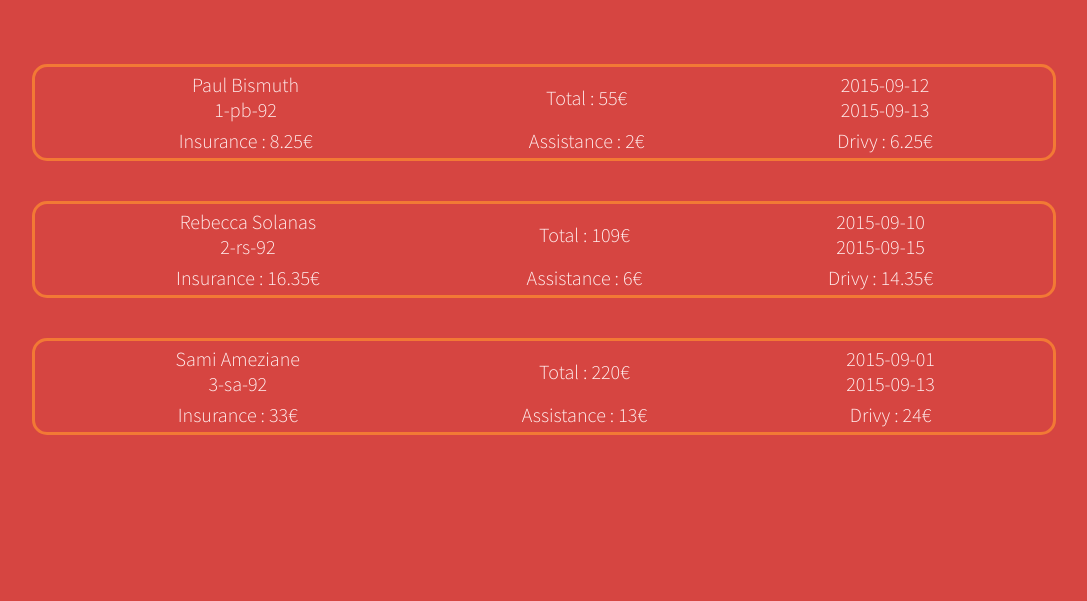
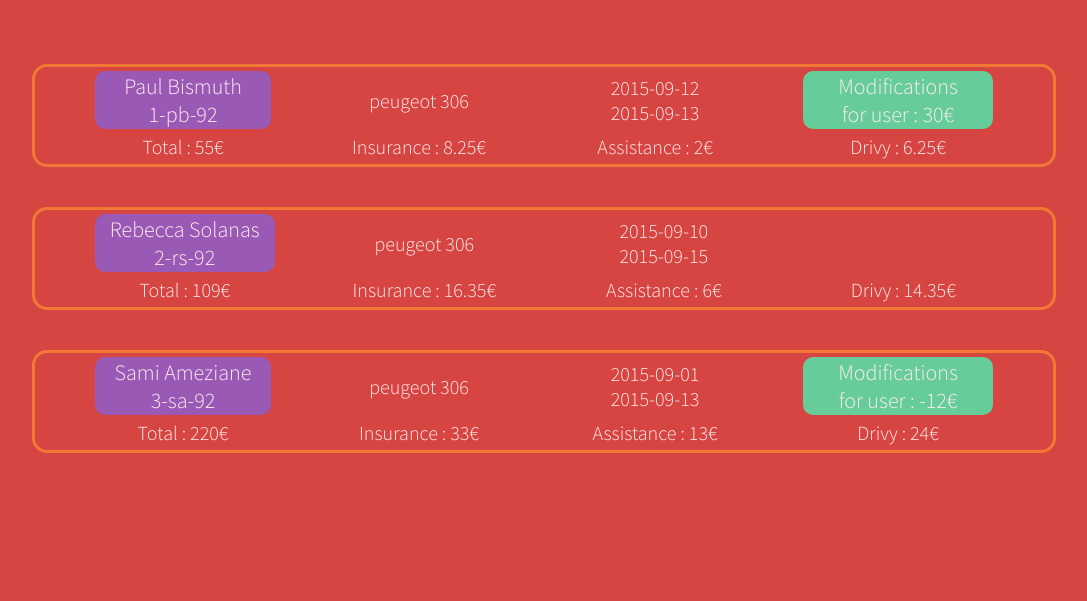
Before and after one commit to a-Name/Web-Apps, a plain HTML site: page WS1/EX6/index.html in a window 1280 px wide. Shown: the part 199-800 px from the top of the page, without its empty margins (96-1183 px from the left). Drawn offline with Linux system fonts and the light colour scheme.

Commit message:
TP1 final

```diff
--- a/WS1/EX6/ex6.js
+++ b/WS1/EX6/ex6.js
@@ -67,52 +67,66 @@ var rental = {
   ]
 };
 
+// #### CALCUL DES MODIFICATIONS #### \\
 var delta = [];
 for( var i = 0; i < rental.rentalModifications.length; i++){
 	for (var j = 0; j < rental.rentals.length; j++) {
 		if(rental.rentalModifications[i].rentalId === rental.rentals[j].id){
 			if(rental.rentalModifications[i].end_date!==undefined){
-				//delta.push([rental.rentals[j].id,rental.rentals[j].end_date]);
+        for(var k = 0; k < rental.cars.length; k++){if(rental.cars[k].id === rental.rentals[j].carId){delta.push([rental.rentals[j].id, getPrice(rental.rentals[j].pickupDate, rental.rentals[j].returnDate, rental.rentals[j].distance, rental.cars[k].pricePerDay, rental.cars[k].pricePerKm, rental.rentals[j].options.deductibleReduction)]);}}
 				rental.rentals[j].returnDate = rental.rentalModifications[i].end_date;
 			}
 			if(rental.rentalModifications[i].pickupDate!==undefined){
-				//delta.push([rental.rentals[j].id,rental.rentals[j].pickupDate]);
+        for(var k = 0; k < rental.cars.length; k++){if(rental.cars[k].id === rental.rentals[j].carId){delta.push([rental.rentals[j].id, getPrice(rental.rentals[j].pickupDate, rental.rentals[j].returnDate, rental.rentals[j].distance, rental.cars[k].pricePerDay, rental.cars[k].pricePerKm, rental.rentals[j].options.deductibleReduction)]);}}
 				rental.rentals[j].pickupDate = rental.rentalModifications[i].pickupDate;
 			}
 			if(rental.rentalModifications[i].distance!==undefined){
-				//delta.push([rental.rentals[j].id,rental.rentals[j].distance]);
+        for(var k = 0; k < rental.cars.length; k++){if(rental.cars[k].id === rental.rentals[j].carId){delta.push([rental.rentals[j].id, getPrice(rental.rentals[j].pickupDate, rental.rentals[j].returnDate, rental.rentals[j].distance, rental.cars[k].pricePerDay, rental.cars[k].pricePerKm, rental.rentals[j].options.deductibleReduction)]);}}
 				rental.rentals[j].distance = rental.rentalModifications[i].distance;
 			}
 		}
 	}
 }
 
+// #### PROGRAMME PRINCIPAL #### \\
 for (var i = 0; i < rental.rentals.length; i++) {
 	document.write("<table></tr>");
 	for (var j = 0; j < rental.cars.length; j++) {
 		if(rental.rentals[i].carId === rental.cars[j].id){
-			document.write("<td>");
-			var duree_ms = Date.parse(rental.rentals[i].returnDate) - Date.parse(rental.rentals[i].pickupDate);
-			var duree = duree_ms/1000/60/60/24+1;
-      var reduc = 0;
-      if(duree-1 > 1){reduc = 10/100;}
-      if(duree-1 > 4){reduc = 30/100;}
-      if(duree-1 > 10){reduc = 40/100;}
-			var price = (rental.cars[j].pricePerKm * rental.rentals[i].distance) + (rental.cars[j].pricePerDay * duree);
-      price = price - reduc * price;
-      if (rental.rentals[i].options.deductibleReduction === true){price = price + 4;}
-			document.write(rental.rentals[i].driver.firstName +" "+ rental.rentals[i].driver.lastName + "</br>" + rental.rentals[i].id + "</td><td>Total : "
-				+ arrondi(price) + "€</td><td>" + rental.rentals[i].pickupDate + "</br>" + rental.rentals[i].returnDate + "</td></tr>");
+			document.write("<td class='name'>");
+      var price = getPrice(rental.rentals[i].pickupDate, rental.rentals[i].returnDate, rental.rentals[i].distance, rental.cars[j].pricePerDay, rental.cars[j].pricePerKm, rental.rentals[i].options.deductibleReduction);
+      var differ=0;
+      for(var k = 0; k < delta.length; k++){if(delta[k][0] === rental.rentals[i].id){differ = differ + price - delta[k][1];}}
+      if(differ === 0){document.write(rental.rentals[i].driver.firstName +" "+ rental.rentals[i].driver.lastName + "</br>" + rental.rentals[i].id + "</td><td>" + rental.cars[j].vehicule + "</td><td>" + rental.rentals[i].pickupDate + "</br>" + rental.rentals[i].returnDate + "</td><td></td></tr>");}
+      else{document.write(rental.rentals[i].driver.firstName +" "+ rental.rentals[i].driver.lastName + "</br>" + rental.rentals[i].id + "</td><td>" + rental.cars[j].vehicule + "</td><td>" + rental.rentals[i].pickupDate + "</br>" + rental.rentals[i].returnDate + "</td><td class='modif'>Modifications</br>for user : " + differ + "€</td></tr>");}
       var com = price * 30/100;
       var ins = com/2;
-      var roa = 1 * duree;
+      var roa = 1 * getDuree(rental.rentals[i].pickupDate, rental.rentals[i].returnDate);
       var dri = com - ins - roa;
       if (rental.rentals[i].options.deductibleReduction === true){dri = dri + 4;}
-      document.write("<tr><td>Insurance : " + arrondi(ins) + "€</td><td>Assistance : " + arrondi(roa) + "€</td><td>Drivy : " + arrondi(dri) + "€");
+      document.write("<tr><td> Total : " + arrondi(price) + "€</td><td>Insurance : " + arrondi(ins) + "€</td><td>Assistance : " + arrondi(roa) + "€</td><td>Drivy : " + arrondi(dri) + "€");
 			document.write("</td>");
 		}
 	}
 	document.write("</tr></table>");
+}
+
+function getDuree(begin, end){
+  var duree_ms = Date.parse(end) - Date.parse(begin);
+  var duree = duree_ms/1000/60/60/24+1;
+  return duree;
+}
+
+function getPrice(begin, end, dist, ppd, ppkm, deduct){
+  var duree = getDuree(begin, end);
+  var reduc = 0;
+  if(duree-1 > 1){reduc = 10/100;}
+  if(duree-1 > 4){reduc = 30/100;}
+  if(duree-1 > 10){reduc = 40/100;}
+  var result = (ppkm * dist) + (ppd * duree);
+  result = result - reduc * result;
+  if (deduct === true){result = result + 4;}
+  return result;
 }
 
 function arrondi(nombre){
--- a/WS1/EX6/index.html
+++ b/WS1/EX6/index.html
@@ -4,6 +4,6 @@
 	<link type="text/css" rel="stylesheet" href="style.css">
 </head>
 <body>
-	<p>OVERVIEW</p>
+	<p>DRIVY OVERVIEW</p>
 	<script type="text/javascript" src="ex6.js"></script>
 </body>
--- a/WS1/EX6/style.css
+++ b/WS1/EX6/style.css
@@ -23,3 +23,14 @@ table{
   border: 3px solid #F27935;
   border-radius: 15px;
 }
+td.modif{
+  border-radius: 10px;
+  background-color: #66CC99;
+  font-size: 22px;
+}
+td.name{
+  border-radius: 10px;
+  background-color: #9B59B6;
+  font-size: 22px;
+}
+td{width : 15%;}
```
